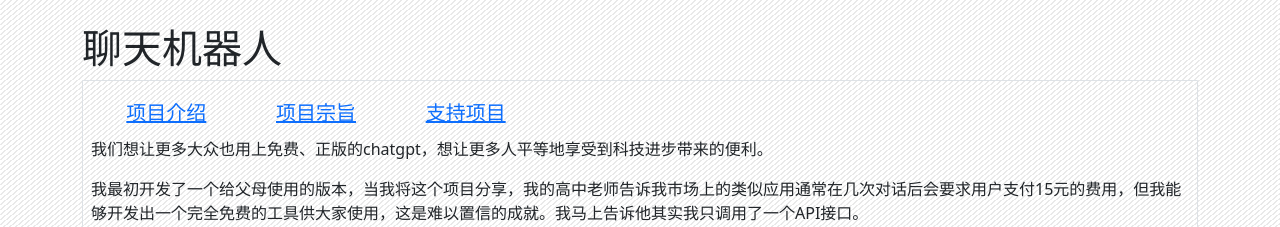
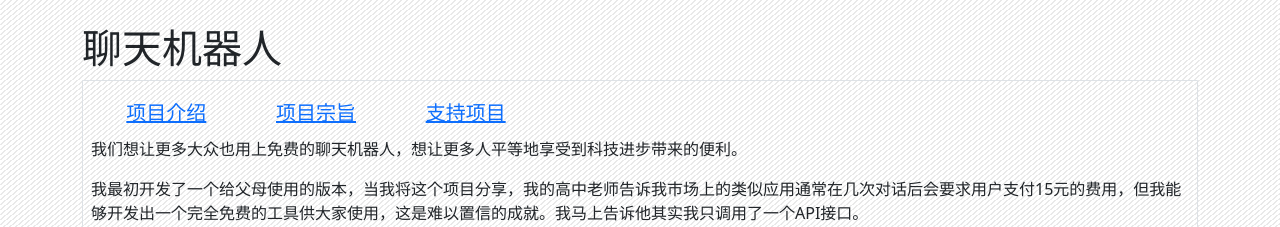
Before and after one commit to chatgpt-for-grandpa/chatgpt-for-grandpa.github.io, a React (Create React App) app: page / in a window 1280 px wide. Both pictures are taken after a click on the button "项目宗旨". Shown: the top 227 px of the page. Built offline with nearby package versions, Linux system fonts and the light colour scheme.

Commit message:
update text, no 'chatgpt'

```diff
--- a/src/project_info.tsx
+++ b/src/project_info.tsx
@@ -61,7 +61,7 @@
       <Collapse in={activeTab === "purpose"}>
         <div id="intro__purpose">
           <p>
-            我们想让更多大众也用上免费、正版的chatgpt，想让更多人平等地享受到科技进步带来的便利。
+            我们想让更多大众也用上免费的聊天机器人，想让更多人平等地享受到科技进步带来的便利。
           </p>
           <p>
             我最初开发了一个给父母使用的版本，当我将这个项目分享，我的高中老师告诉我市场上的类似应用通常在几次对话后会要求用户支付15元的费用，但我能够开发出一个完全免费的工具供大家使用，这是难以置信的成就。我马上告诉他其实我只调用了一个API接口。
```
